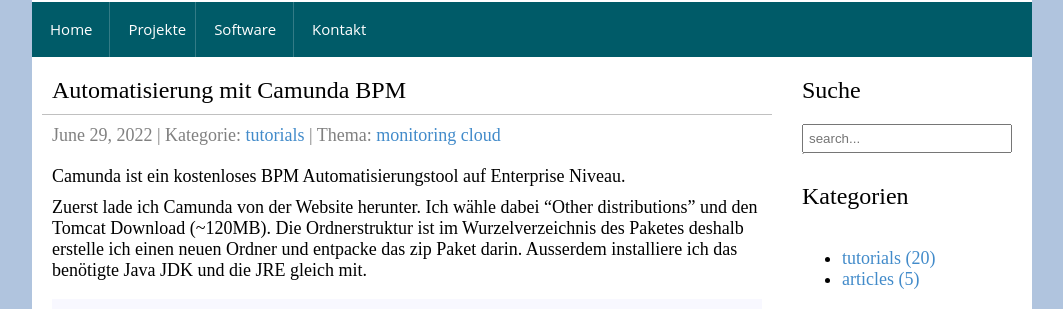
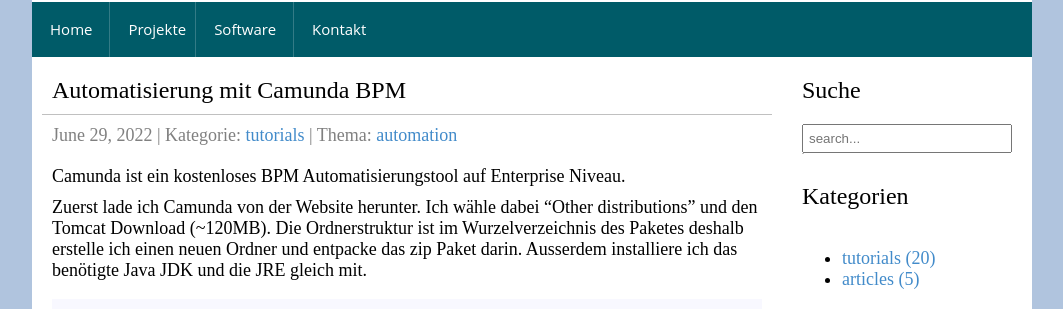
Before and after one commit to zarat/zarat.github.io, a Jekyll site: the page built from _posts/2022-06-29-bpm-automatisierung-mit-camunda.markdown, in a window 1280 px wide. Shown: the part 158-467 px from the top of the page, without its empty margins (108-1171 px from the left). Built offline with Jekyll 4.4.1, drawn with Linux system fonts in a browser that asks for light colours.

Commit message:
Update 2022-06-29-bpm-automatisierung-mit-camunda.markdown

```diff
--- a/_posts/2022-06-29-bpm-automatisierung-mit-camunda.markdown
+++ b/_posts/2022-06-29-bpm-automatisierung-mit-camunda.markdown
@@ -3,7 +3,7 @@
 title: Automatisierung mit Camunda BPM
 author: Manuel Zarat
 category: tutorials
-tags: monitoring cloud
+tags: automation
 permalink: /post/camunda-bpm
 ---
 
```
